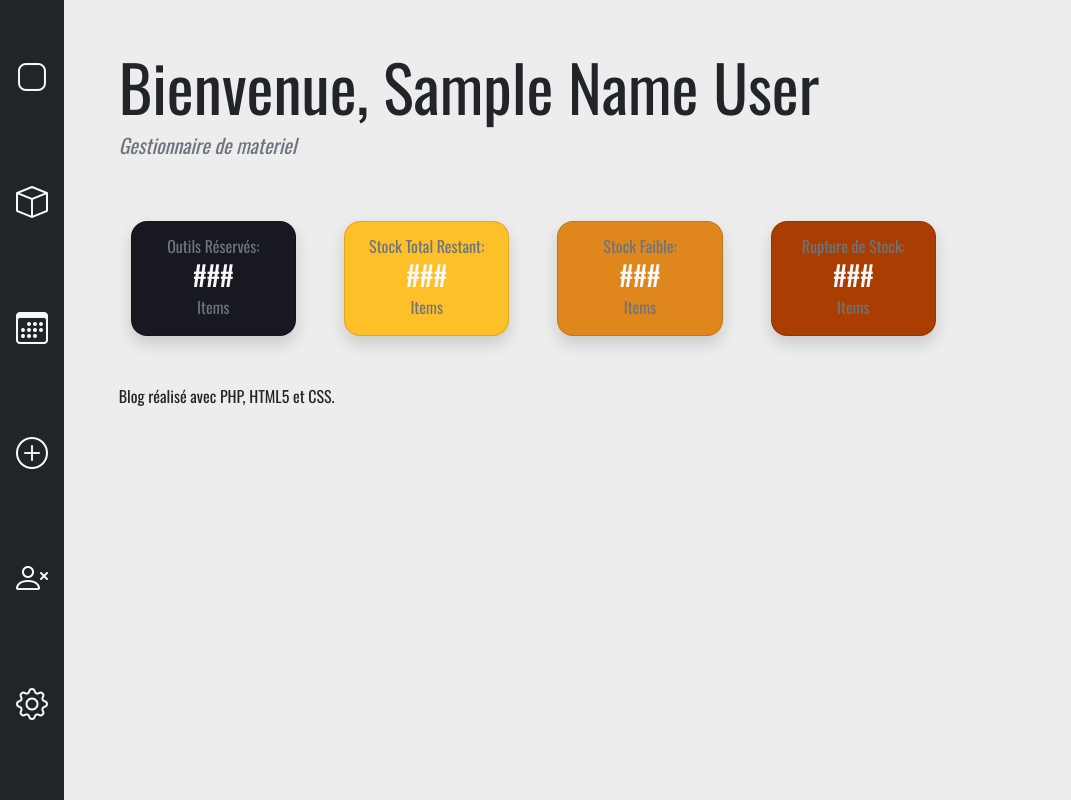
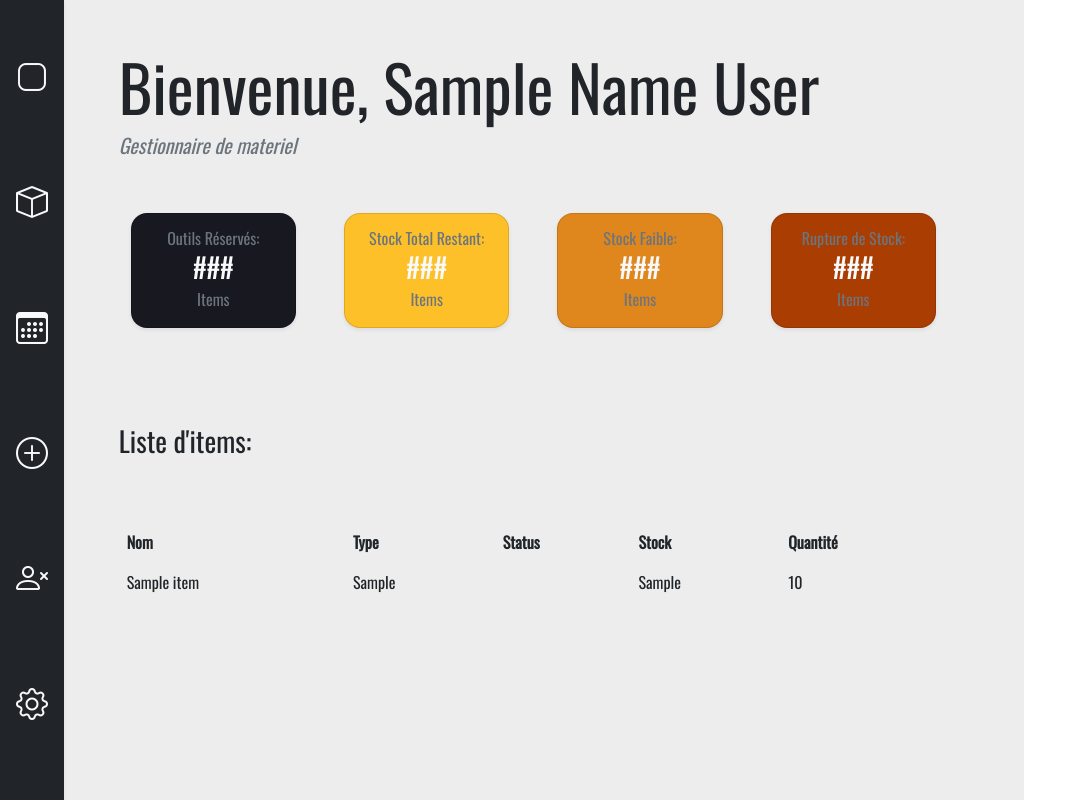
Before and after one commit to vigi3/DInventory, a PHP site: template Vue/vueMainPage.php in a window 1280 px wide. Shown: the whole page, without its empty margins (0-1071 px from the left). Run offline with PHP 8.4, Linux system fonts and the light colour scheme; the visitor is signed in with stand-in values (Sample User, id 1); the template is opened without the code that fills it: most values are stand-ins (such as "Sample title", 1, 10 or a date in 2020); data that the repository does not hold is empty; some libraries are stand-ins or nearby versions.

Commit message:
Added rows of Items in MainPage

```diff
--- a/CSS/style.css
+++ b/CSS/style.css
@@ -1,3 +1,4 @@
+/* Background */
 .loginBackground {
     background-image: url('../Img/blurred-ping-pong-table.jpg');
     background-repeat: no-repeat;
@@ -5,6 +6,10 @@
 }
 
 .mainBackground {
+    background: linear-gradient(to right, #ededed 80%, #ffff 20%);;
+}
+
+.listBackground {
     background-color: #ededed;
 }
 
@@ -43,8 +48,28 @@ body {
 }
 
 
-
-
 .graphCorner {
     border-radius: 1rem;
 }
+
+
+/* pills color */
+.pillsGreen {
+    background-color: #a1ae25;
+}
+
+.pillsYellow {
+    background-color: #fdc029;
+}
+
+.pillsOrange {
+    background-color: #df861d;
+}
+
+.pillsRed {
+    background-color: #aa3d01;
+}
+
+.textPillsOrange {
+    color: #df861d;
+}
--- a/Model/Model.php
+++ b/Model/Model.php
@@ -6,9 +6,10 @@ abstract class Model {
 
 
     //Request to db with parameters or without
-    public function RequestDB($sql, $params = null): array {
+    public function RequestDB($sql, $params = null)
+    {
         if($params == null ){
-            $request = $this->getDatabase()->query($sql);
+            $resultRequest = $this->getDatabase()->query($sql);
         }
         else {
             $request = $this->getDatabase()->prepare($sql);
--- a/Model/User.php
+++ b/Model/User.php
@@ -28,7 +28,7 @@ class User extends Model {
     }
 
     /**
-     * @param array of 1 string
+     * @param array $username of 1 string
      *
      * @return bool
      * True if $username = $usernameRetrieved
--- a/Vue/template.php
+++ b/Vue/template.php
@@ -17,7 +17,7 @@
     </head>
     <body class="vh-100 mainBackground">
         <!-- NavBar -->
-        <nav class="nav d-inline-flex flex-column nav-justified bg-dark vh-100 pt-5" id="sticky-sidebar">
+        <nav class="nav d-inline-flex flex-column nav-justified bg-dark vh-100 pt-5 shadow-sm" id="sticky-sidebar">
             <a class="nav-link link-light" aria-current="page" href="#"><h2><i class="bi bi-app"></i></i></h1></a> <!-- Home -->
             <a class="nav-link link-light" href="#"><h2><i class="bi bi-box"></i></h2></a> <!-- Products -->
             <a class="nav-link link-light" href="#"><h2><i class="bi bi-calendar3"></i></h2></a> <!-- Reservation -->
@@ -32,10 +32,9 @@
             <div class="row py-5">
                 <div class="col-1">
                 </div>
-                <div class="col-11 align-self-start">
+                <div class="col-8 align-self-start">
                     <h1 class="title text-capitalize fontSizeWelcome">Bienvenue, <?= $nameUser ?></h1>
                     <h5 class="fw-light fst-italic text-secondary">Gestionnaire de materiel</h5>
-                    <p><?= $content ?></p>
                 </div>
             </div>
             <!-- EndTitle -->
@@ -45,7 +44,7 @@
                 <div class="col-1"></div>
                 <!-- Graph Black -->
                 <div class="col-2 px-4">
-                    <div class="card graphBlack text-white text-center graphCorner shadow">
+                    <div class="card graphBlack text-white text-center graphCorner shadow-sm">
                         <div class="card-body">
                             <p class="card-subtitle text-muted">Outils Réservés: </p>
                             <h3 class="card-title"><a href="#" class="link link-light text-decoration-none">###</a></h3>
@@ -57,7 +56,7 @@
 
                 <!-- Graph Yellow -->
                 <div class="col-2 px-4">
-                    <div class="card graphYellow text-white text-center graphCorner shadow">
+                    <div class="card graphYellow text-white text-center graphCorner shadow-sm">
                         <div class="card-body">
                             <p class="card-subtitle text-muted">Stock Total Restant: </p>
                             <h3 class="card-title"><a href="#" class="link link-light text-decoration-none">###</a></h3>
@@ -69,7 +68,7 @@
 
                 <!-- Graph Orange -->
                 <div class="col-2 px-4">
-                    <div class="card graphOrange text-white text-center graphCorner shadow">
+                    <div class="card graphOrange text-white text-center graphCorner shadow-sm">
                         <div class="card-body">
                             <p class="card-subtitle text-muted">Stock Faible: </p>
                             <h3 class="card-title"><a href="#" class="link link-light text-decoration-none">###</a></h3>
@@ -81,7 +80,7 @@
 
                 <!-- Graph Red -->
                 <div class="col-2 px-4">
-                    <div class="card graphRed text-white text-center graphCorner shadow">
+                    <div class="card graphRed text-white text-center graphCorner shadow-sm">
                         <div class="card-body">
                             <p class="card-subtitle text-muted">Rupture de Stock: </p>
                             <h3 class="card-title"><a href="#" class="link link-light text-decoration-none">###</a></h3>
@@ -93,12 +92,39 @@
             </div>
             <!-- EndGraph -->
 
+            <!-- Items List -->
+            <div class="row mt-5 pt-5">
+                <div class="col-1"></div>
+                <div class="col-3">
+                    <h3>Liste d'items: </h3>
+                </div>
+            </div>
+            <div class="row pt-5">
+                <div class="col-1"></div>
+                <div class="col-8">
+                    <table class="table table-hover table-borderless">
+                        <thead>
+                            <tr>
+                                <th scope="col">Nom</th>
+                                <th scope="col">Type</th>
+                                <th scope="col">Status</th>
+                                <th scope="col">Stock</th>
+                                <th scope="col">Quantité</th>
+                            </tr>
+                        </thead>
+                        <tbody>
+                            <?= $content ?>
+                        </tbody>
+                    </table>
+                </div>
+            </div>
+            <!-- EndItems List -->
+
             <!-- Footer -->
             <div class="row pt-5">
                 <div class="col-1"></div>
                 <div class="col-3">
                     <footer id="piedBlog">
-                        Blog réalisé avec PHP, HTML5 et CSS.
                     </footer>
                 </div>
             </div>
--- a/Vue/vueMainPage.php
+++ b/Vue/vueMainPage.php
@@ -2,3 +2,24 @@
 <?php $this->nameUser = $_SESSION['name'];?>
 
 <h2 id="titleTest"><?php $this->title = $title['title'] ?></h2>
+
+<?php foreach ($itemList as $oneItem): ?>
+
+    <tr>
+        <td><?= $oneItem['nameI'] ?></td>
+        <td><?= $oneItem['typeI'] ?></td>
+        <td>
+            <?php if ($oneItem['stateI'] == 3): ?>
+                <span class="badge rounded-pill pillsGreen">En Stock</span>
+            <?php elseif ($oneItem['stateI'] == 2): ?>
+                <span class="badge rounded-pill textPillsOrange pillsYellow">Stock Moitié</span>
+            <?php elseif ($oneItem['stateI'] == 1): ?>
+                <span class="badge rounded-pill pillsOrange">Stock Faible</span>
+            <?php elseif ($oneItem['stateI'] == 0): ?>
+                <span class="badge rounded-pill textPillsOrange pillsRed">Stock vide</span>
+            <?php endif ?>
+        </td>
+        <td><?= $oneItem['stockI'] ?></td>
+        <td><?= $oneItem['initStock'] ?></td>
+    </tr>
+<?php endforeach; ?>
```
Also changed, not shown: Controller/MainPageController.php (+40 -1 lines), Model/Item.php (added, +53 -0 lines).
